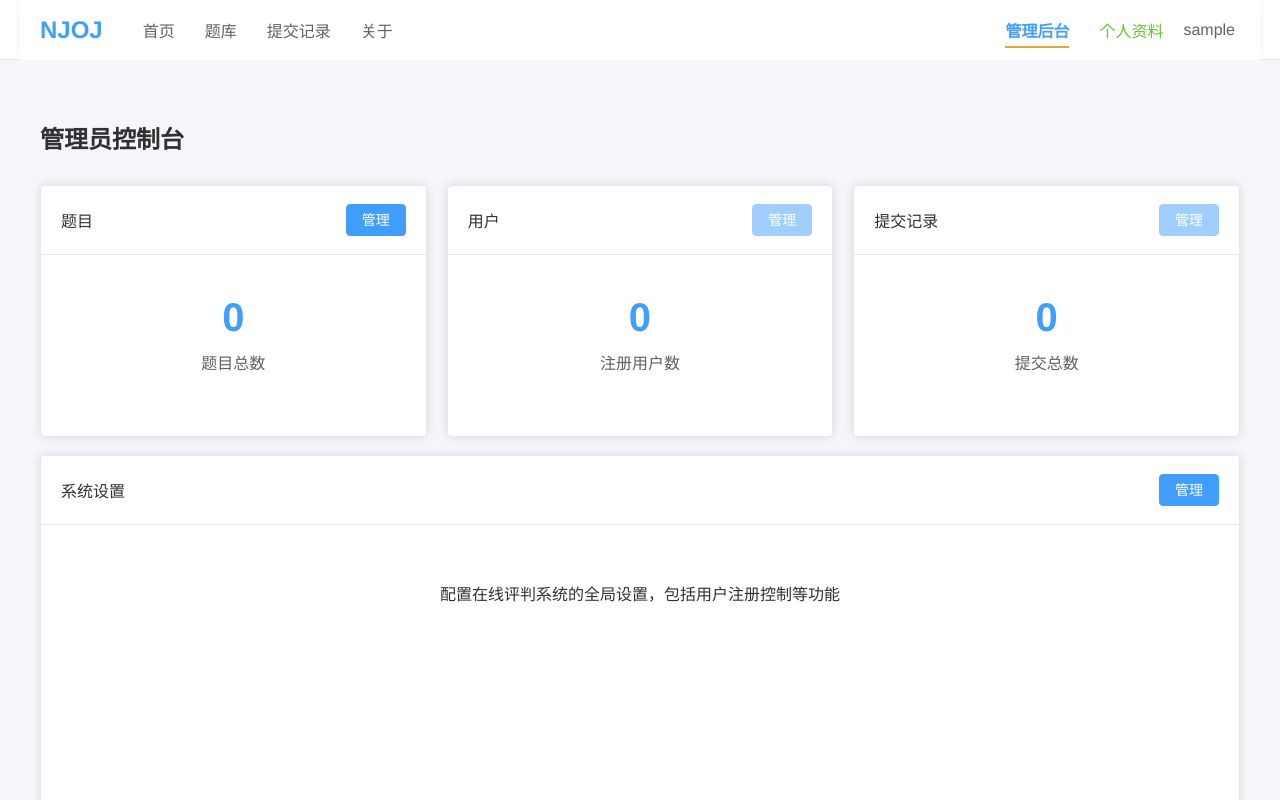
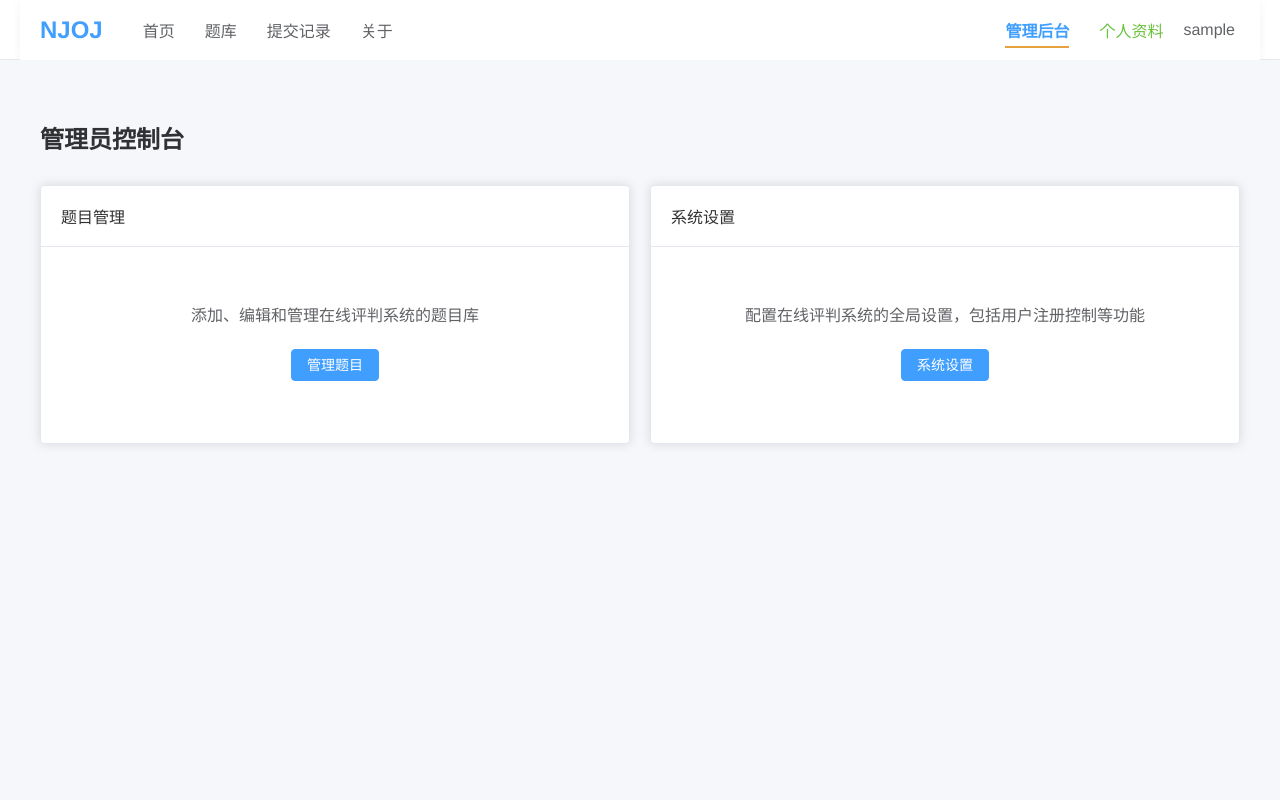
Before and after one commit to Nqn7mi-mylove/NJOJ, a Vue app in the folder frontend/: page /admin in a window 1280 px wide. Built offline with nearby package versions, Linux system fonts and the light colour scheme; no server answers; sample sign-in values are in the browser's storage; the HTML template or start-up script is replaced by a standard one.

Commit message:
改进：简介化后台管理页面

```diff
--- a/frontend/src/views/admin/AdminDashboardView.vue
+++ b/frontend/src/views/admin/AdminDashboardView.vue
@@ -3,118 +3,41 @@
     <h1>管理员控制台</h1>
 
     <el-row :gutter="20">
-      <el-col :span="8">
+      <el-col :span="12">
         <el-card class="dashboard-card">
           <template #header>
             <div class="card-header">
-              <span>题目</span>
-              <el-button type="primary" @click="$router.push('/admin/problems')">管理</el-button>
+              <span>题目管理</span>
             </div>
           </template>
           <div class="card-content">
-            <div class="stat-value">{{ stats.problemCount }}</div>
-            <div class="stat-label">题目总数</div>
+            <p>添加、编辑和管理在线评判系统的题目库</p>
+            <div class="action-buttons">
+              <el-button type="primary" @click="$router.push('/admin/problems')">管理题目</el-button>
+            </div>
           </div>
         </el-card>
       </el-col>
 
-      <el-col :span="8">
+      <el-col :span="12">
         <el-card class="dashboard-card">
           <template #header>
             <div class="card-header">
-              <span>用户</span>
-              <el-button type="primary" disabled>管理</el-button>
+              <span>系统设置</span>
             </div>
           </template>
           <div class="card-content">
-            <div class="stat-value">{{ stats.userCount }}</div>
-            <div class="stat-label">注册用户数</div>
-          </div>
-        </el-card>
-      </el-col>
-
-      <el-col :span="8">
-        <el-card class="dashboard-card">
-          <template #header>
-            <div class="card-header">
-              <span>提交记录</span>
-              <el-button type="primary" disabled>管理</el-button>
+            <p>配置在线评判系统的全局设置，包括用户注册控制等功能</p>
+            <div class="action-buttons">
+              <el-button type="primary" @click="$router.push('/admin/settings')">系统设置</el-button>
             </div>
-          </template>
-          <div class="card-content">
-            <div class="stat-value">{{ stats.submissionCount }}</div>
-            <div class="stat-label">提交总数</div>
           </div>
         </el-card>
       </el-col>
     </el-row>
 
-    <el-row :gutter="20" class="dashboard-row">
-      <el-col :span="24">
-        <el-card class="dashboard-card mb-20">
-          <template #header>
-            <div class="card-header">
-              <span>系统设置</span>
-              <el-button type="primary" @click="$router.push('/admin/settings')">管理</el-button>
-            </div>
-          </template>
-          <div class="card-content">
-            <p>配置在线评判系统的全局设置，包括用户注册控制等功能</p>
-          </div>
-        </el-card>
 
-        <el-card class="recent-submissions">
-          <template #header>
-            <div class="card-header">
-              <span>最近提交</span>
-            </div>
-          </template>
-          <el-table :data="recentSubmissions" v-loading="loading">
-            <el-table-column prop="id" label="ID" width="80" />
-            <el-table-column label="题目" width="250">
-              <template #default="scope">
-                <router-link :to="`/problems/${scope.row.problem_id}`">
-                  {{ getProblemTitle(scope.row.problem_id) }}
-                </router-link>
-              </template>
-            </el-table-column>
-            <el-table-column label="用户" width="150">
-              <template #default="scope">
-                {{ getUserName(scope.row.user_id) }}
-              </template>
-            </el-table-column>
-            <el-table-column label="状态" width="150">
-              <template #default="scope">
-                <el-tag :type="getStatusType(scope.row.status)">
-                  {{ formatStatus(scope.row.status) }}
-                </el-tag>
-              </template>
-            </el-table-column>
-            <el-table-column label="语言" width="100">
-              <template #default="scope">
-                {{ scope.row.language }}
-              </template>
-            </el-table-column>
-            <el-table-column label="提交时间" width="180">
-              <template #default="scope">
-                {{ formatDate(scope.row.submitted_at) }}
-              </template>
-            </el-table-column>
-            <el-table-column label="操作" width="120">
-              <template #default="scope">
-                <el-button
-                  size="small"
-                  type="primary"
-                  @click="viewSubmission(scope.row.id)"
-                >
-                  查看
-                </el-button>
-              </template>
-            </el-table-column>
-          </el-table>
-        </el-card>
-      </el-col>
-    </el-row>
+
   </div>
 </template>
 
@@ -126,14 +49,6 @@ export default {
   name: 'AdminDashboardView',
   data() {
     return {
-      stats: {
-        problemCount: 0,
-        userCount: 0,
-        submissionCount: 0
-      },
-      recentSubmissions: [],
-      problemsMap: {},
-      usersMap: {},
       loading: false
     }
   },
@@ -146,109 +61,11 @@ export default {
     ...mapActions({
       setError: 'setError'
     }),
-    async fetchDashboardStats() {
-      this.loading = true
-      try {
-        // Get problems count
-        const problemsResponse = await api.get('/problems?limit=1')
-        this.stats.problemCount = problemsResponse.data.length > 0 ?
-          parseInt(problemsResponse.headers['x-total-count'] || '0') : 0
-
-        // Get recent submissions
-        const submissionsResponse = await api.get('/submissions?limit=10')
-        this.recentSubmissions = submissionsResponse.data
-        this.stats.submissionCount = submissionsResponse.data.length > 0 ?
-          parseInt(submissionsResponse.headers['x-total-count'] || '0') : 0
-
-        // Get users count (this would need a new API endpoint)
-        // For now, we'll just set a placeholder
-        this.stats.userCount = 0
-
-        // Load problem and user details for display
-        await this.loadProblemDetails()
-        await this.loadUserDetails()
-      } catch (error) {
-        console.error('Error fetching dashboard stats', error)
-        this.setError('加载控制台统计信息失败')
-      } finally {
-        this.loading = false
-      }
-    },
-    async loadProblemDetails() {
-      // Get problem details for recent submissions
-      const problemIds = [...new Set(this.recentSubmissions.map(s => s.problem_id))]
-
-      try {
-        for (const id of problemIds) {
-          const response = await api.get(`/problems/${id}`)
-          this.problemsMap[id] = response.data
-        }
-      } catch (error) {
-        console.error('Error loading problem details', error)
-      }
-    },
-    async loadUserDetails() {
-      // Get user details for recent submissions
-      const userIds = [...new Set(this.recentSubmissions.map(s => s.user_id))]
-
-      try {
-        for (const id of userIds) {
-          const response = await api.get(`/users/${id}`)
-          this.usersMap[id] = response.data
-        }
-      } catch (error) {
-        console.error('Error loading user details', error)
-      }
-    },
-    getProblemTitle(problemId) {
-      return this.problemsMap[problemId]?.title || problemId
-    },
-    getUserName(userId) {
-      return this.usersMap[userId]?.username || userId
-    },
-    getStatusType(status) {
-      const types = {
-        accepted: 'success',
-        wrong_answer: 'danger',
-        time_limit_exceeded: 'warning',
-        memory_limit_exceeded: 'warning',
-        runtime_error: 'danger',
-        compilation_error: 'danger',
-        pending: 'info',
-        judging: 'info',
-        system_error: 'danger'
-      }
-      return types[status] || 'info'
-    },
-    formatStatus(status) {
-      const formatted = {
-        accepted: '通过',
-        wrong_answer: '答案错误',
-        time_limit_exceeded: '超时',
-        memory_limit_exceeded: '内存超限',
-        runtime_error: '运行时错误',
-        compilation_error: '编译错误',
-        pending: '等待中',
-        judging: '评判中',
-        system_error: '系统错误'
-      }
-      return formatted[status] || status
-    },
-    formatDate(dateString) {
-      const date = new Date(dateString)
-      return date.toLocaleString()
-    },
-    viewSubmission(submissionId) {
-      this.$router.push(`/submissions/${submissionId}`)
-    }
   },
   mounted() {
     if (!this.isAdmin) {
       this.$router.push('/')
-      return
     }
-
-    this.fetchDashboardStats()
   }
 }
 </script>
@@ -281,16 +98,15 @@ h1 {
   padding: 20px 0;
 }
 
-.stat-value {
-  font-size: 2.5rem;
-  font-weight: bold;
-  color: #409EFF;
-  margin-bottom: 10px;
+.action-buttons {
+  margin-top: 20px;
+  display: flex;
+  justify-content: center;
 }
 
-.stat-label {
-  font-size: 1rem;
+.card-content p {
   color: #606266;
+  line-height: 1.6;
 }
 
 .dashboard-row {
```
Also changed, not shown: 1 other file (tests, documents, lock files or other folders).
